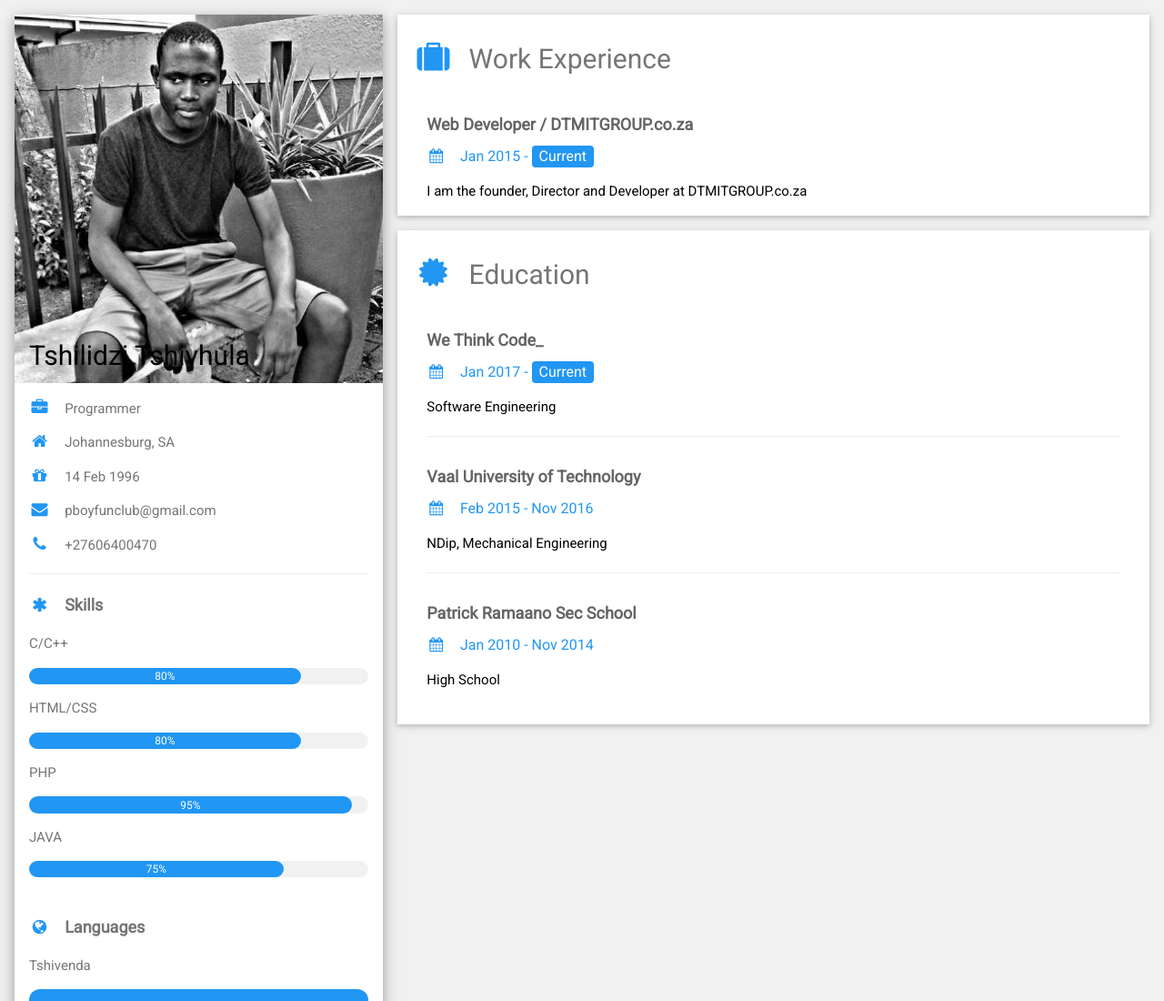
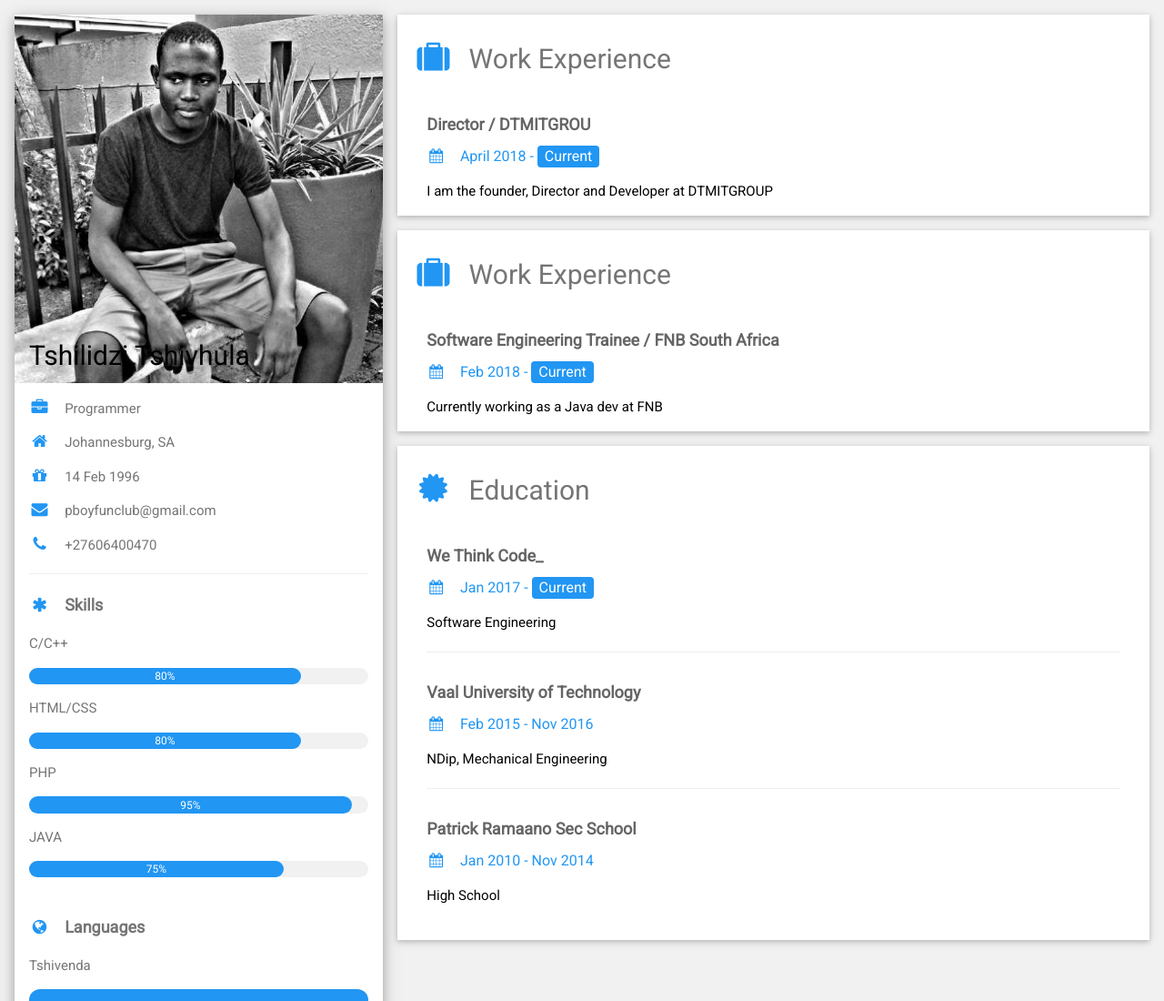
Before and after one commit to ttshivhula/ttshivhula.github.io, a plain HTML site: page index.html in a window 1280 px wide. Shown: the top 1100 px of the page at 91% size. Drawn offline with Linux system fonts and the light colour scheme.

Commit message:
Update index.html

```diff
--- a/index.html
+++ b/index.html
@@ -77,11 +77,22 @@ html,body,h1,h2,h3,h4,h5,h6 {font-family: "Roboto", sans-serif}
       <div class="tt-container tt-card-2 tt-white tt-margin-bottom">
         <h2 class="tt-text-grey tt-padding-16"><i class="fa fa-suitcase fa-fw tt-margin-right tt-xxlarge tt-text-teal"></i>Work Experience</h2>
         <div class="tt-container">
-          <h5 class="tt-opacity"><b>Web Developer / DTMITGROUP.co.za</b></h5>
-          <h6 class="tt-text-teal"><i class="fa fa-calendar fa-fw tt-margin-right"></i>Jan 2015 - <span class="tt-tag tt-teal tt-round">Current</span></h6>
-          <p>I am the founder, Director and Developer at DTMITGROUP.co.za</p>
+          <h5 class="tt-opacity"><b>Director / DTMITGROU</b></h5>
+          <h6 class="tt-text-teal"><i class="fa fa-calendar fa-fw tt-margin-right"></i>April 2018 - <span class="tt-tag tt-teal tt-round">Current</span></h6>
+          <p>I am the founder, Director and Developer at DTMITGROUP</p>
         </div>
       </div>
+
+
+      <div class="tt-container tt-card-2 tt-white tt-margin-bottom">
+        <h2 class="tt-text-grey tt-padding-16"><i class="fa fa-suitcase fa-fw tt-margin-right tt-xxlarge tt-text-teal"></i>Work Experience</h2>
+        <div class="tt-container">
+          <h5 class="tt-opacity"><b>Software Engineering Trainee / FNB South Africa</b></h5>
+          <h6 class="tt-text-teal"><i class="fa fa-calendar fa-fw tt-margin-right"></i>Feb 2018 - <span class="tt-tag tt-teal tt-round">Current</span></h6>
+          <p>Currently working as a Java dev at FNB</p>
+        </div>
+      </div>
+
 
       <div class="tt-container tt-card-2 tt-white">
         <h2 class="tt-text-grey tt-padding-16"><i class="fa fa-certificate fa-fw tt-margin-right tt-xxlarge tt-text-teal"></i>Education</h2>
```
